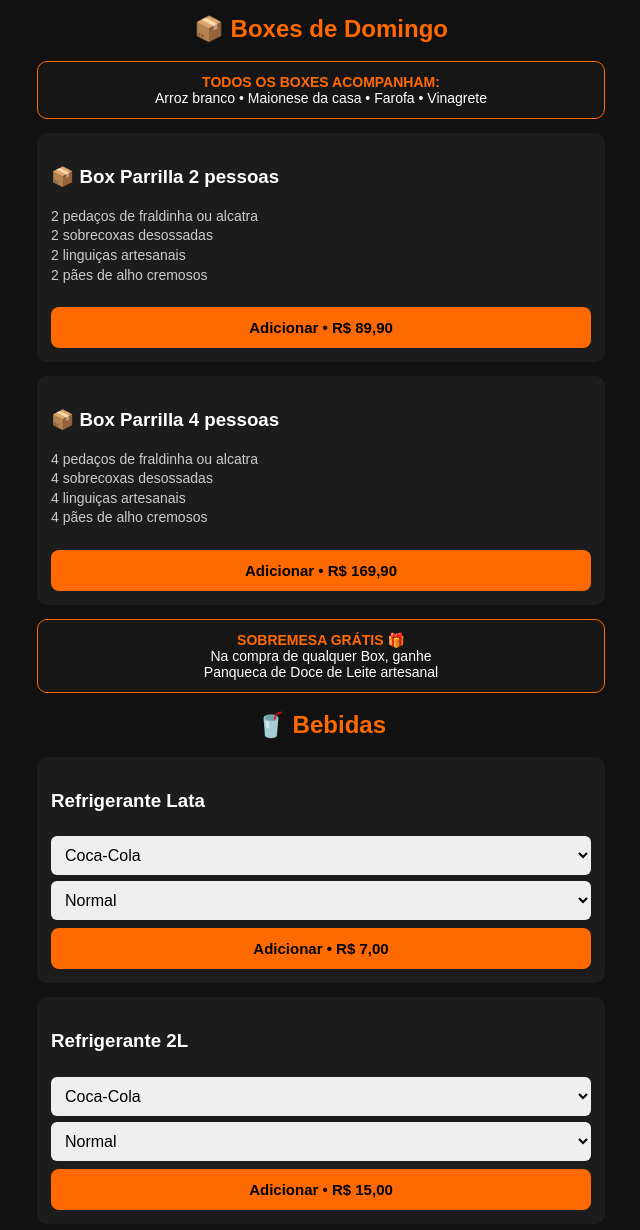
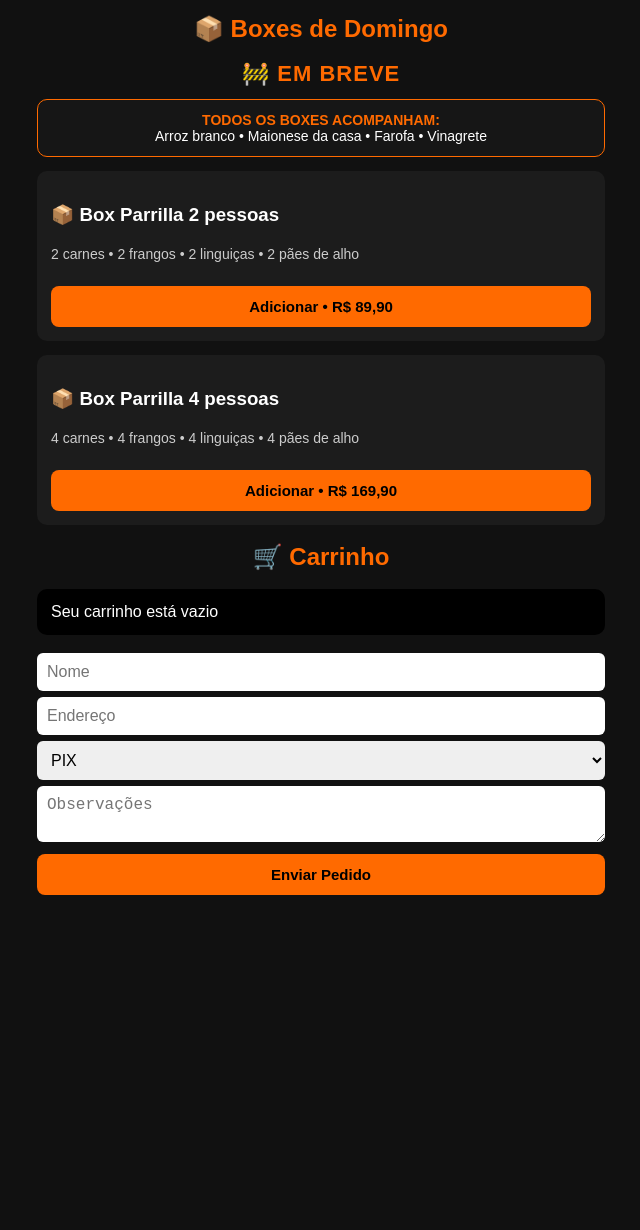
Before and after one commit to aartedabrasa-design/a-arte-da-brasa, a plain HTML site: page index.html in a window 1280 px wide. Shown: the part 870-2100 px from the top of the page, without its empty margins (319-959 px from the left). After the commit the page ends 1781 px from the top, so only its background shows below. Drawn offline with Linux system fonts and the light colour scheme.

Commit message:
Update index.html

```diff
--- a/index.html
+++ b/index.html
@@ -93,7 +93,7 @@ font-weight:bold;
 font-size:16px;
 }
 
-/* NOVOS DESTAQUES DOS BOXES */
+/* BOXES */
 .box-info{
 background:#161616;
 border:1px solid #ff6a00;
@@ -101,12 +101,21 @@ padding:12px;
 border-radius:10px;
 margin-bottom:14px;
 font-size:14px;
-color:#fff;
 text-align:center;
 }
 
 .box-info strong{
 color:#ff6a00;
+}
+
+/* EM BREVE destaque */
+.em-breve{
+color:#ff6a00;
+font-size:22px;
+font-weight:bold;
+text-align:center;
+margin-bottom:12px;
+letter-spacing:1px;
 }
 
 .toast{
@@ -162,9 +171,13 @@ margin-bottom:16px;
 <button onclick="addItem('Frango da Brasa',27.9)">Adicionar • R$ 27,90</button>
 </div>
 
+
 <h2>📦 Boxes de Domingo</h2>
 
-<!-- INFO EXTRA -->
+<div class="em-breve">
+🚧 EM BREVE
+</div>
+
 <div class="box-info">
 <strong>TODOS OS BOXES ACOMPANHAM:</strong><br>
 Arroz branco • Maionese da casa • Farofa • Vinagrete
@@ -173,10 +186,7 @@ Arroz branco • Maionese da casa • Farofa • Vinagrete
 <div class="item">
 <h3>📦 Box Parrilla 2 pessoas</h3>
 <p>
-2 pedaços de fraldinha ou alcatra<br>
-2 sobrecoxas desossadas<br>
-2 linguiças artesanais<br>
-2 pães de alho cremosos
+2 carnes • 2 frangos • 2 linguiças • 2 pães de alho
 </p>
 <button onclick="addItem('Box Parrilla 2 pessoas',89.9)">Adicionar • R$ 89,90</button>
 </div>
@@ -184,48 +194,11 @@ Arroz branco • Maionese da casa • Farofa • Vinagrete
 <div class="item">
 <h3>📦 Box Parrilla 4 pessoas</h3>
 <p>
-4 pedaços de fraldinha ou alcatra<br>
-4 sobrecoxas desossadas<br>
-4 linguiças artesanais<br>
-4 pães de alho cremosos
+4 carnes • 4 frangos • 4 linguiças • 4 pães de alho
 </p>
 <button onclick="addItem('Box Parrilla 4 pessoas',169.9)">Adicionar • R$ 169,90</button>
 </div>
 
-<!-- SOBREMESA -->
-<div class="box-info">
-<strong>SOBREMESA GRÁTIS 🎁</strong><br>
-Na compra de qualquer Box, ganhe<br>
-Panqueca de Doce de Leite artesanal
-</div>
-
-<h2>🥤 Bebidas</h2>
-
-<div class="item">
-<h3>Refrigerante Lata</h3>
-<select id="marcaLata">
-<option>Coca-Cola</option>
-<option>Guaraná</option>
-</select>
-<select id="tipoLata">
-<option>Normal</option>
-<option>Zero</option>
-</select>
-<button onclick="addRefri('Lata',7)">Adicionar • R$ 7,00</button>
-</div>
-
-<div class="item">
-<h3>Refrigerante 2L</h3>
-<select id="marca2L">
-<option>Coca-Cola</option>
-<option>Guaraná</option>
-</select>
-<select id="tipo2L">
-<option>Normal</option>
-<option>Zero</option>
-</select>
-<button onclick="addRefri('2L',15)">Adicionar • R$ 15,00</button>
-</div>
 
 <h2>🛒 Carrinho</h2>
 <div class="cart" id="cart">Seu carrinho está vazio</div>
@@ -265,12 +238,6 @@ update();
 showToast();
 }
 
-function addRefri(tipo,preco){
-let marca=document.getElementById("marca"+tipo).value;
-let versao=document.getElementById("tipo"+tipo).value;
-addItem(`Refri ${tipo} ${marca} ${versao}`,preco);
-}
-
 function update(){
 if(!carrinho.length){
 cartDiv.innerHTML="Seu carrinho está vazio";
@@ -297,7 +264,7 @@ function finalizar(){
 if(carrinho.length===0) return alert("Carrinho vazio!");
 if(!nome.value || !endereco.value) return alert("Preencha nome e endereço");
 
-let msg=` PEDIDO – A ARTE DA BRASA\n\n${nome.value}\n${endereco.value}\n${pagamento.value}\n\n`;
+let msg=`PEDIDO – A ARTE DA BRASA\n\n${nome.value}\n${endereco.value}\n${pagamento.value}\n\n`;
 
 let total=0;
 
```
